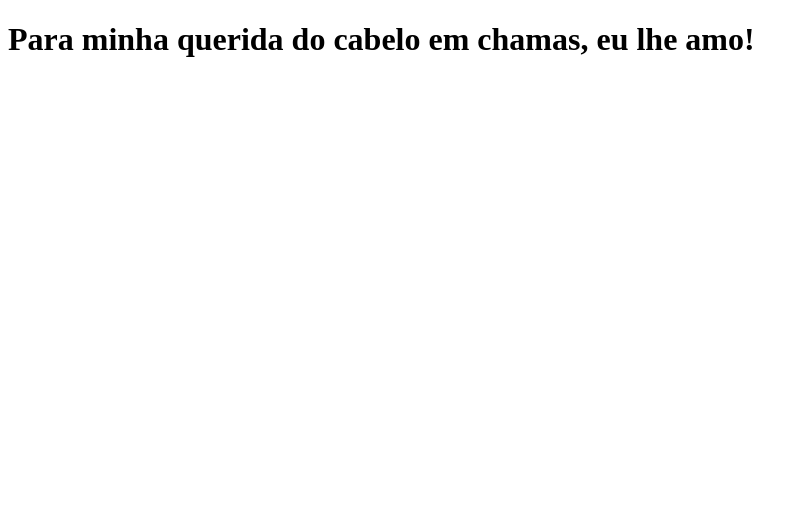
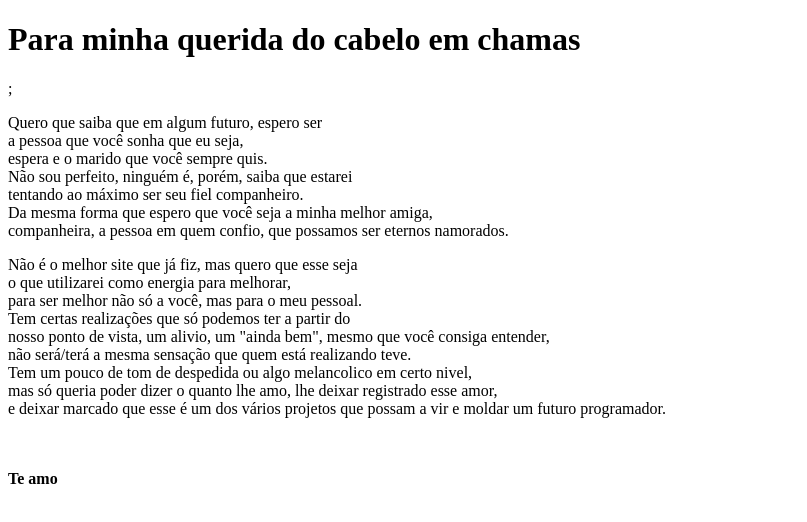
Before and after one commit to UppityFurball13/cursoDev-clone-tabnews, a Next.js app: page / in a window 1280 px wide. Shown: the top 522 px of the page, without its empty margins (0-807 px from the left). Built offline with nearby package versions, Linux system fonts and the light colour scheme.

Commit message:
modificacao de frase e outros textos

```diff
--- a/pages/index.js
+++ b/pages/index.js
@@ -1,5 +1,29 @@
 function Home() {
-    return <h1>Para minha querida do cabelo em chamas, eu lhe amo!</h1>
+    return <div>
+        <h1>Para minha querida do cabelo em chamas</h1>;
+        <p>Quero que saiba que em algum futuro, espero ser<br></br>
+        a pessoa que você sonha que eu seja, <br></br>
+        espera e o marido que você sempre quis. <br></br>
+        Não sou perfeito, ninguém é, porém, saiba que estarei<br></br>
+        tentando ao máximo ser seu fiel companheiro. <br></br>
+        Da mesma forma que espero que você seja a minha melhor amiga,<br></br>
+        companheira, a pessoa em quem confio, que possamos ser eternos namorados.
+        <br></br>
+        <p>Não é o melhor site que já fiz, mas quero que esse seja<br></br>
+            o que utilizarei como energia para melhorar, <br></br>
+            para ser melhor não só a você, mas para o meu pessoal.<br></br>
+            Tem certas realizações que só podemos ter a partir do <br></br>
+            nosso ponto de vista, um alivio, um "ainda bem", mesmo que você consiga entender, <br></br>
+            não será/terá a mesma sensação que quem está realizando teve.<br></br>
+            Tem um pouco de tom de despedida ou algo melancolico em certo nivel, <br></br>
+            mas só queria poder dizer o quanto lhe amo, lhe deixar registrado esse amor, <br></br>
+            e deixar marcado que esse é um dos vários projetos que possam a vir e moldar um futuro programador.
+            </p>
+        <br></br>
+        <br></br>
+        <strong>Te amo</strong>
+        </p>
+    </div>
 }
 
 export default Home;
```
Also changed, not shown: 2 other files (tests, documents, lock files or other folders).
